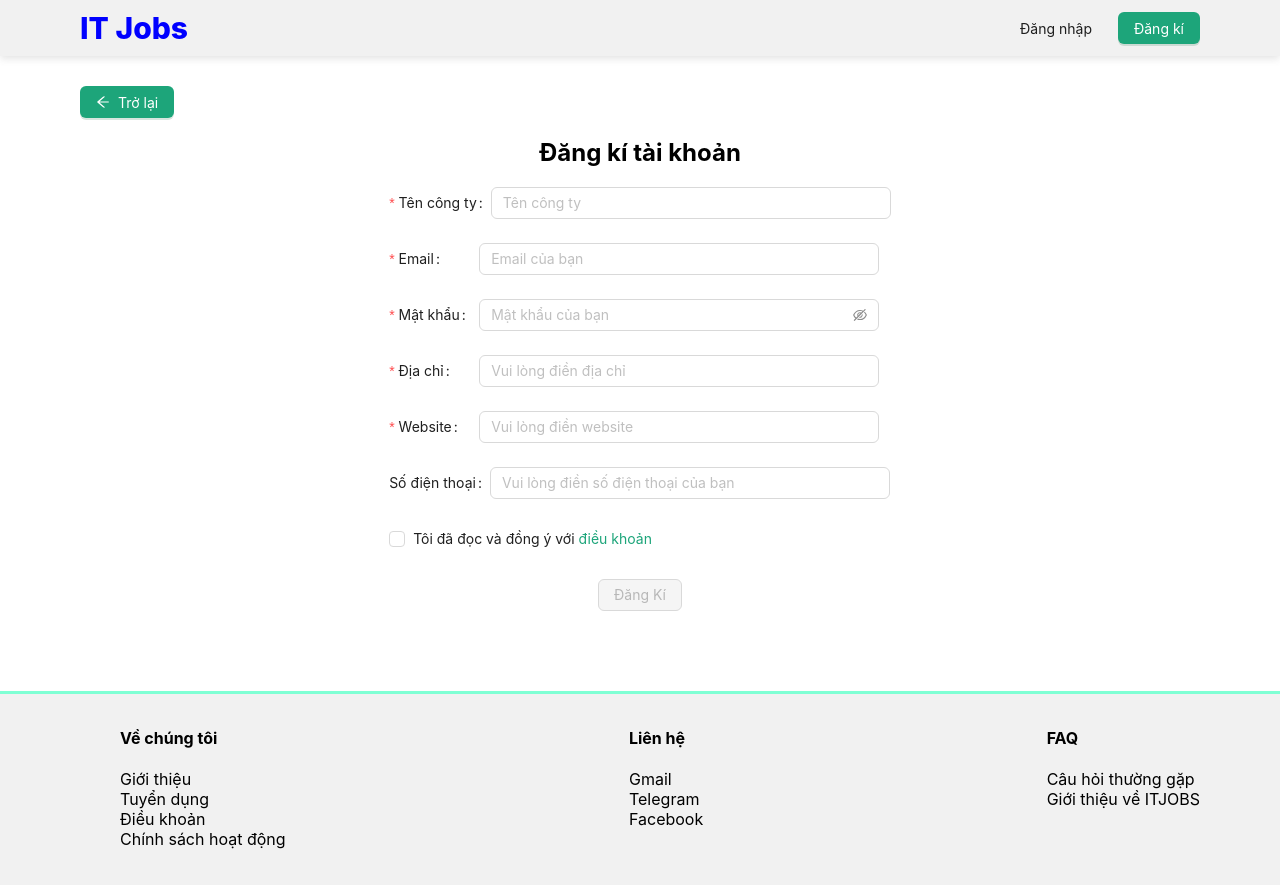
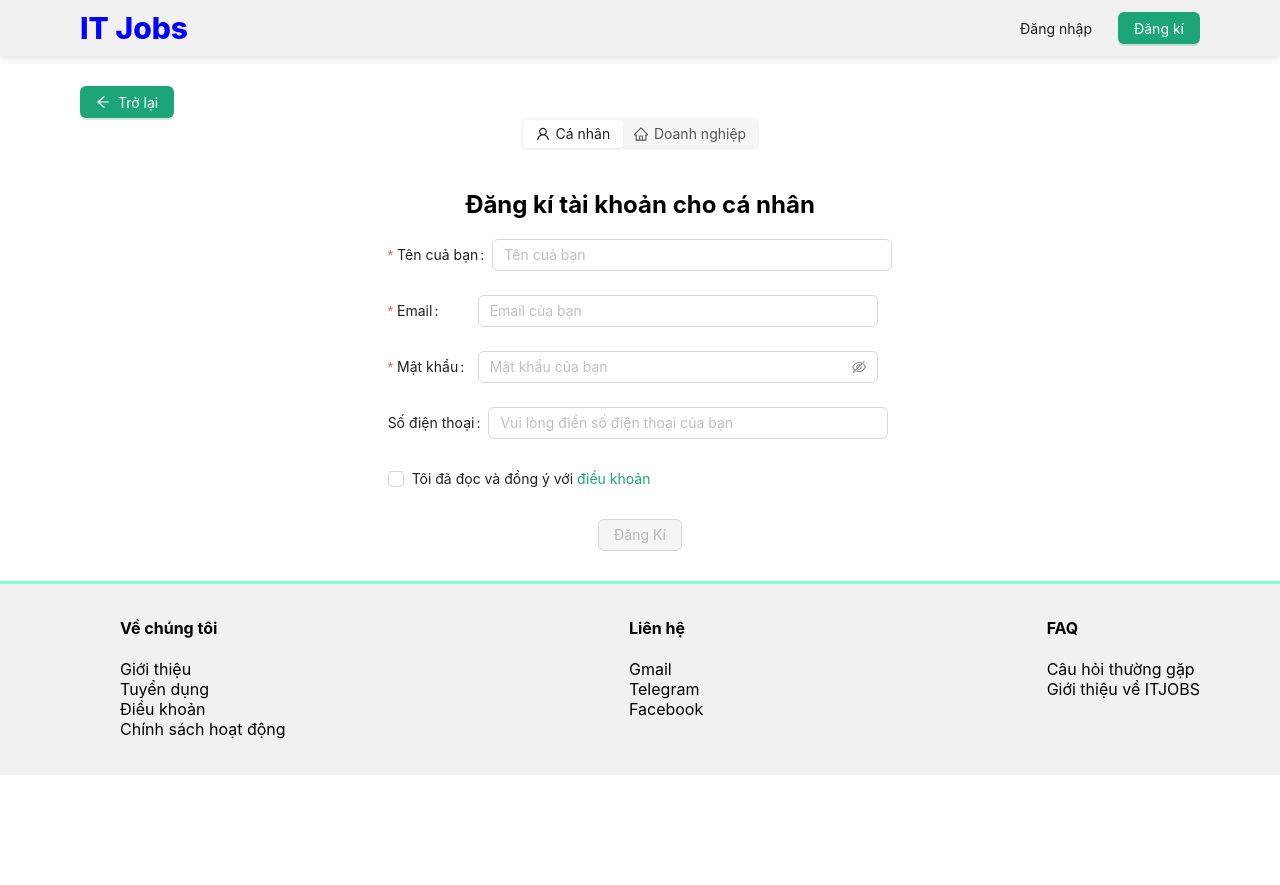
Before and after one commit to ntuananh1124/itJobsCV, a React (Create React App) app: page /register in a window 1280 px wide. After the commit the page ends 800 px from the top, so only its background shows below. Built offline with nearby package versions, Linux system fonts and the light colour scheme.

Commit message:
update authority

```diff
--- a/src/components/JobsList/index.js
+++ b/src/components/JobsList/index.js
@@ -18,7 +18,6 @@ export default function JobsList() {
                     ...itemData
                 }
             })
-            console.log(newData.slice(-4));
             setJobsList(newData.slice(-4).reverse());
         };
     }
--- a/src/layout/LayoutDefault/LayoutDefault.scss
+++ b/src/layout/LayoutDefault/LayoutDefault.scss
@@ -1,4 +1,15 @@
 @import '../../scss/mixins';
+
+
+html {
+    height: 100% !important;
+}
+
+body {
+    min-height: 100%;
+    display: flex;
+    flex-direction: column;
+}
 
 .header {
     @include d-flex();
@@ -40,7 +51,8 @@
 .footer {
     background-color: #282828;
     height: 100px;
-    margin-top: 30px;
+    // margin-top: 30px;
+    margin-top: auto;
     // position: fixed;
     // margin-bottom: 0px;
     // left: 0;
@@ -55,7 +67,8 @@
 }
 
 .footer {
-    margin-top: 50px;
+    // margin-top: 50px;
+    margin-top: auto;
     position: relative;
     background-color: #F1F1F1;
     height: 100%;
--- a/src/pages/Register/Register.scss
+++ b/src/pages/Register/Register.scss
@@ -7,6 +7,20 @@
     &__name {
         text-align: center;
     }
+}
+
+.register-user {
+    @include flex-center();
+    flex-direction: column;
+
+    &__name {
+        text-align: center;
+    }
+}
+
+.center {
+    text-align: center;
+    margin-bottom: 20px;
 }
 
 .submit-btn {
--- a/src/pages/Register/index.js
+++ b/src/pages/Register/index.js
@@ -1,16 +1,18 @@
-import { Form, Input, Button, message, Spin, Checkbox } from "antd";
+import { Form, Input, Button, message, Spin, Checkbox, Segmented } from "antd";
 import "./Register.scss";
 import { useNavigate } from "react-router";
 import { useState } from "react";
 import GoBack from '../../components/GoBack';
 import { checkExist, registerAccount } from "../../services/companyServices";
 import { generateToken } from '../../helpers/token';
+import { UserOutlined, HomeOutlined } from '@ant-design/icons';
 
 export default function Register() {
     const [messageApi, contextHolder] = message.useMessage();
     const [spinning, setSpinning] = useState(false);
     const navigate = useNavigate();
     const [disabled, setDisabled] = useState(true);
+    const [registerType, setType] =  useState('user');
     // input styles
     const inputStyles = {
         width: "400px"
@@ -48,14 +50,15 @@ export default function Register() {
             website: dataObject.website
         }
         const isExist = await checkExist(dataObject.email);
-        // console.log(result)
         if (isExist.length === 0) {
             const result = await registerAccount(finalData);
+            if (result) {
                 setSpinning(false);
-            messageCustom("success", "Đăng kí tài khoản thành công");
+                messageCustom("success", "Đăng kí tài khoản doanh nghiệp thành công");
                 setTimeout(() => {
                     navigate("/login");
-            }, 1000)
+                }, 1000);
+            }
         }
         else {
             setSpinning(false)
@@ -63,13 +66,27 @@ export default function Register() {
         }
     }
 
+    const handleRegisterUser = async (userData) => {
+        setSpinning(true);
+        setTimeout(() => {
+            setSpinning(false);
+            messageCustom("success", "Đăng kí tài khoản thành công");
+        }, 1000)
+    }
+
     // check terms
     const handleChange = (e) => {
         let checked = e.target.checked;
-        if (checked === true) {
-            setDisabled(false);
+        checked ? setDisabled(false) : setDisabled(true);
+        // if (checked === true) {
+        //     setDisabled(false);
+        // }
+        // else setDisabled(true)
     }
-        else setDisabled(true)
+
+    // change Segment
+    const handleChangeSeg = (value) => {
+        value === 'company' ? setType('company') : setType('user');
     }
 
     return (
@@ -77,9 +94,28 @@ export default function Register() {
         {contextHolder}
             <div className="p20">
                 <GoBack />
+                <div className="center">
+                    <Segmented
+                        onChange={handleChangeSeg}
+                        defaultValue={'user'}
+                        options={[
+                            {
+                            label: 'Cá nhân',
+                            value: 'user',
+                            icon: <UserOutlined />,
+                            },
+                            {
+                            label: 'Doanh nghiệp',
+                            value: 'company',
+                            icon: <HomeOutlined />,
+                            },
+                        ]}
+                    />
+                </div>
+                {registerType === 'company' ? (
                     <div className="register">
                         <Spin spinning={spinning} tip="Vui lòng đợi">
-                        <h2 className="register__name">Đăng kí tài khoản</h2>
+                            <h2 className="register__name">Đăng kí tài khoản cho doanh nghiệp</h2>
                             <div className="register__form">
                                 <Form onFinish={handleRegister}>
                                     <Form.Item label="Tên công ty" name="companyName" rules={rules}>
@@ -117,6 +153,40 @@ export default function Register() {
                             </div>
                         </Spin>
                     </div>
+                    ) : (
+                    <div className="register-user">
+                        <Spin spinning={spinning} tip="Vui lòng đợi">
+                            <h2 className="register__name">Đăng kí tài khoản cho cá nhân</h2>
+                            <div className="register__form">
+                                <Form onFinish={handleRegisterUser}>
+                                    <Form.Item label="Tên cuả bạn" name="username" rules={rules}>
+                                        <Input placeholder="Tên cuả bạn" style={inputStyles}/>
+                                    </Form.Item>
+
+                                    <Form.Item label="Email" name="email" rules={rules}>
+                                        <Input placeholder="Email của bạn" style={inputStyles}/>
+                                    </Form.Item>
+
+                                    <Form.Item label="Mật khẩu" name="password" rules={rules}>
+                                        <Input.Password placeholder="Mật khẩu của bạn" style={inputStyles}/>
+                                    </Form.Item>
+
+                                    <Form.Item label="Số điện thoại" name="phone">
+                                        <Input placeholder="Vui lòng điền số điện thoại của bạn" style={inputStyles}/>
+                                    </Form.Item>
+
+                                    <Form.Item name="agreement" valuePropName="checked">
+                                        <Checkbox onChange={handleChange}>Tôi đã đọc và đồng ý với <a href="#">điều khoản</a></Checkbox>
+                                    </Form.Item>
+
+                                    <div className="submit-btn">
+                                        <Button disabled={disabled} type="primary" htmlType="submit">Đăng Kí</Button>
+                                    </div>
+                                </Form>
+                            </div>
+                        </Spin>
+                    </div>
+                )}
             </div>
         </>
     )
--- a/src/pages/SearchResult/index.js
+++ b/src/pages/SearchResult/index.js
@@ -11,7 +11,7 @@ export default function SearchResult() {
     const [searchParams, setSearchParams] = useSearchParams();
     const citySearchValue = searchParams.get("city") || ""; // lấy ra value của params "city", nếu ng dùng k truyền vào params này thì để value là rỗng
     // console.log(citySearchValue);
-    // const keywordSearchValue = searchParams.get("keyword") || ""; // lấy ra value của params "keyword", nếu ng dùng k truyền vào params này thì để value là rỗng
+    const keywordSearchValue = searchParams.get("keyword") || ""; // lấy ra value của params "keyword", nếu ng dùng k truyền vào params này thì để value là rỗng
     // console.log(keywordSearchValue);
     const tagSearchValue = searchParams.get("tag") || "";
 
@@ -22,9 +22,9 @@ export default function SearchResult() {
                 const resultData = allJobResult.filter((jobItem) => {
                     const city = citySearchValue ? jobItem.city?.includes(citySearchValue) : true;
                     const tag = tagSearchValue ? jobItem.tags?.includes(tagSearchValue) : true;
-                    // const keyword = keywordSearchValue ? jobItem.name.split(" ")?.includes(keywordSearchValue) : true;
+                    const keyword = keywordSearchValue ? jobItem.name.split(" ")?.includes(keywordSearchValue) : true;
                     const status = jobItem.status;
-                    return city && tag && status;
+                    return city && tag && status && keyword;
                 })
                 setData(resultData.reverse());
             }
--- a/src/services/companyServices.js
+++ b/src/services/companyServices.js
@@ -3,6 +3,10 @@ import { get, patch, post } from "../untils/request"
 export const getCompanyList = async () => {
     const response = await get(`company`);
     return response;
+}
+export const getCompanyListPagi = async (pageNum, perPage) => {
+    const res = await get(`company?_page=${pageNum}&_limit=${perPage}`);
+    return res;
 }
 
 export const getCompany = async (id) => {
```
Also changed, not shown: src/components/Search/index.js (+31 -9 lines), src/helpers/covertStrings.js (added, +13 -0 lines), src/pages/Company/index.js (+20 -5 lines). Lines whose indentation alone changed are shown as unchanged.
